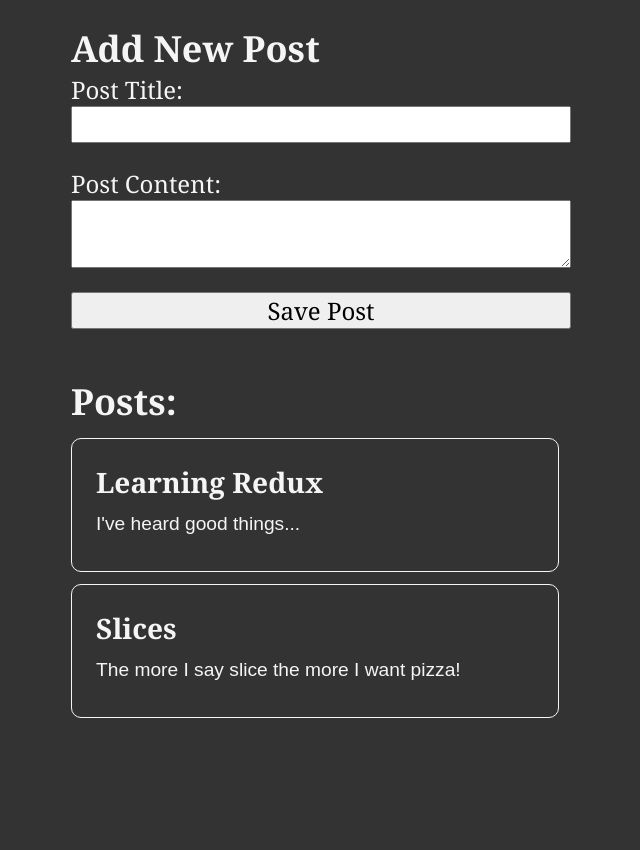
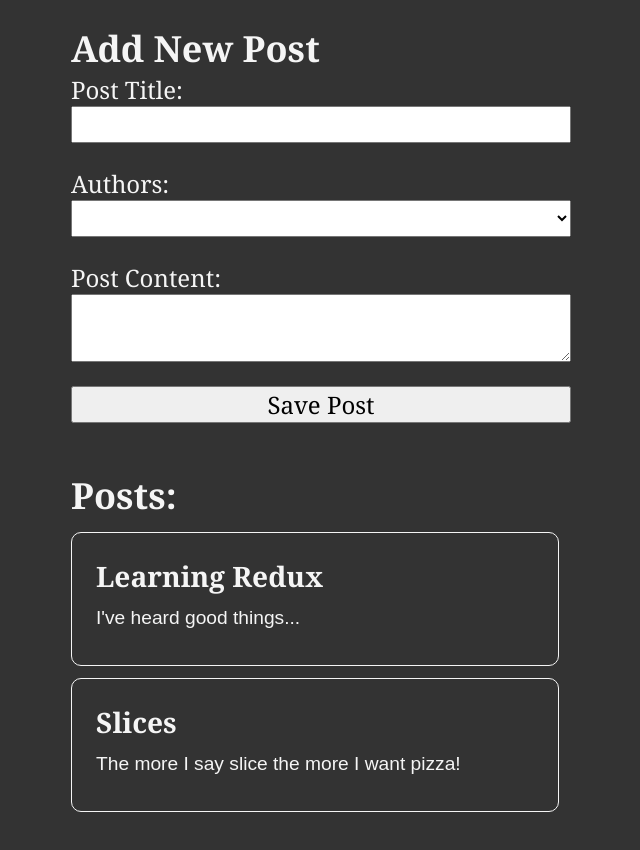
Before and after one commit to nish16111/react-redux-bulletin-board, a React (Create React App) app: page / in a window 1280 px wide. Shown: the top 850 px of the page, without its empty margins (319-959 px from the left). Built offline with nearby package versions, Linux system fonts and the light colour scheme.

Commit message:
Setting up users for the posts - ongoing

```diff
--- a/src/features/posts/AddPostForm.js
+++ b/src/features/posts/AddPostForm.js
@@ -1,20 +1,27 @@
 import React, { useState } from "react";
+import { useDispatch, useSelector } from "react-redux";
 import { postAdded } from "./postsSlice";
-import { nanoid } from "@reduxjs/toolkit";
-import { useDispatch } from "react-redux";
+import { selectAllUsers } from "../users/usersSlice";
 
 const AddPostForm = () => {
+    const dispatch = useDispatch()
+
     const [title, setTitle] = useState('')
     const [content, setContent] = useState('')
-    const dispatch = useDispatch()
+    const [userId, setUserId] = useState('')
+
+    const users = useSelector(selectAllUsers)
 
     const onTitleChanged = (e) => setTitle(e.target.value);
     const onContentChanged = (e) => setContent(e.target.value);
+    const onAuthorChanged = (e) => setUserId(e.target.value);
+
+    console.log("UserId is: ", userId)
 
     const onSavePostClicked = () => {
 
         if(title && content){
-            dispatch(postAdded(title, content))
+            dispatch(postAdded(title, content, userId))
             setTitle('')
             setContent('')
             console.log("Data Saved..")
@@ -22,6 +29,14 @@
             console.log("Error Saving data")
         }
     }
+
+    const usersOption = users.map((users) => {
+        return(
+            <option key={users.id} value={users.id}>
+                {users.name}
+            </option>
+        )
+    })
 
     return(
         <section>
@@ -35,6 +50,15 @@
                     value={title}
                     onChange={onTitleChanged}
                 />
+                <label htmlFor="postAuthor">Authors:</label>
+                <select
+                    id="postAuthor"
+                    value={userId}
+                    onChange={onAuthorChanged}
+                >
+                    <option value=""></option>
+                    {usersOption}
+                </select>
                 <label htmlFor="postContent">Post Content:</label>
                 <textarea
                     type="text"
--- a/src/features/posts/postsSlice.js
+++ b/src/features/posts/postsSlice.js
@@ -13,12 +13,13 @@
             reducer(state, action){
                 state.push(action.payload);
             },
-            prepare(title, content){
+            prepare(title, content, userId){
                 return{
                     payload: {
                         id: nanoid(),
                         title,
-                        content
+                        content,
+                        userId
                     }
                 }
             }
```
